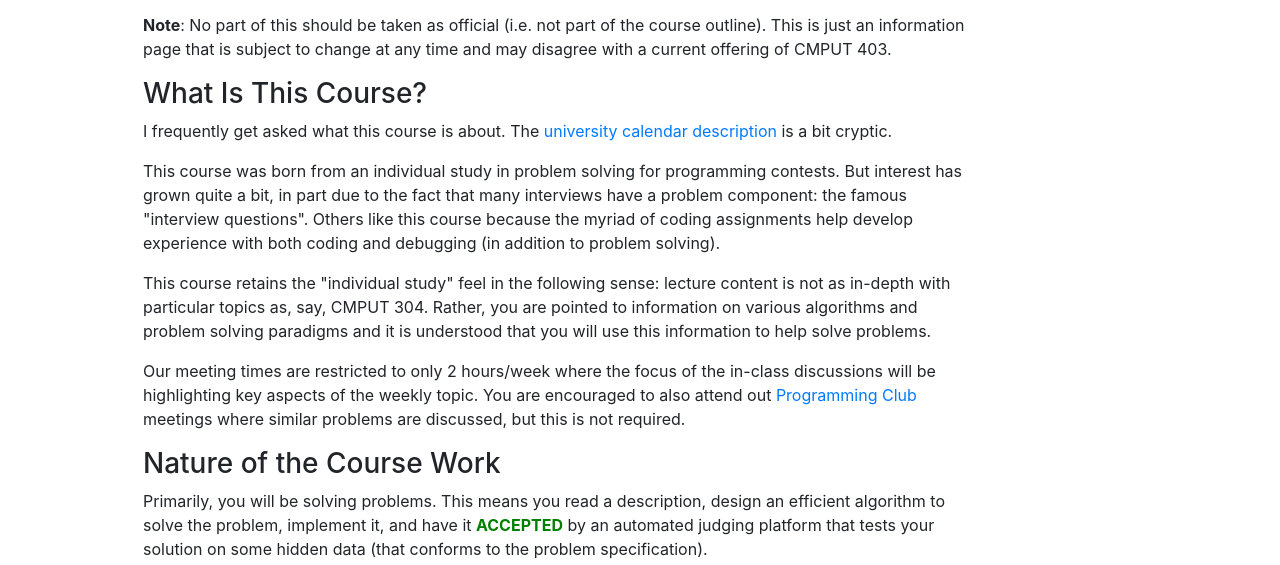
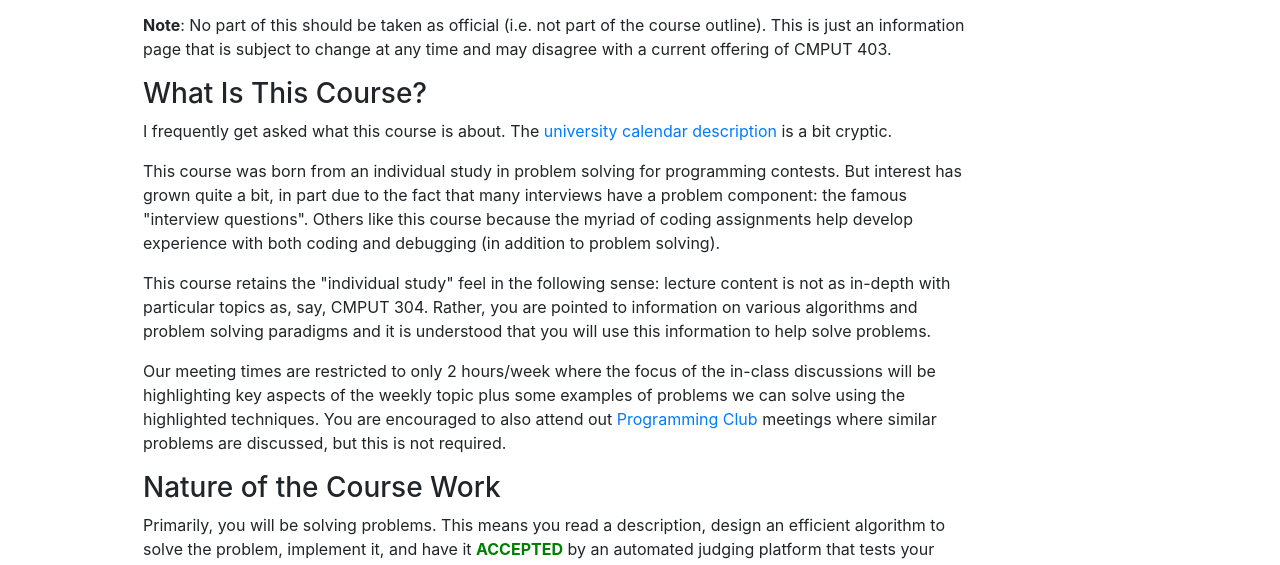
Before and after one commit to friggstad/friggstad.github.io, a plain HTML site: page cmput403_info.html in a window 1280 px wide. Shown: the part 183-748 px from the top of the page. Drawn offline with nearby package versions, Linux system fonts and the light colour scheme.

Commit message:
webpage updated

```diff
--- a/cmput403_info.html
+++ b/cmput403_info.html
@@ -84,7 +84,8 @@
 
         <p>
           Our meeting times are restricted to only 2 hours/week where the focus of the in-class
-          discussions will be highlighting key aspects of the weekly topic.
+          discussions will be highlighting key aspects of the weekly topic plus some examples
+          of problems we can solve using the highlighted techniques.
           You are encouraged to also attend out <a href="https://webdocs.cs.ualberta.ca/~contest/">Programming Club</a>
           meetings where similar problems are discussed, but this is not required.
         </p>
```
